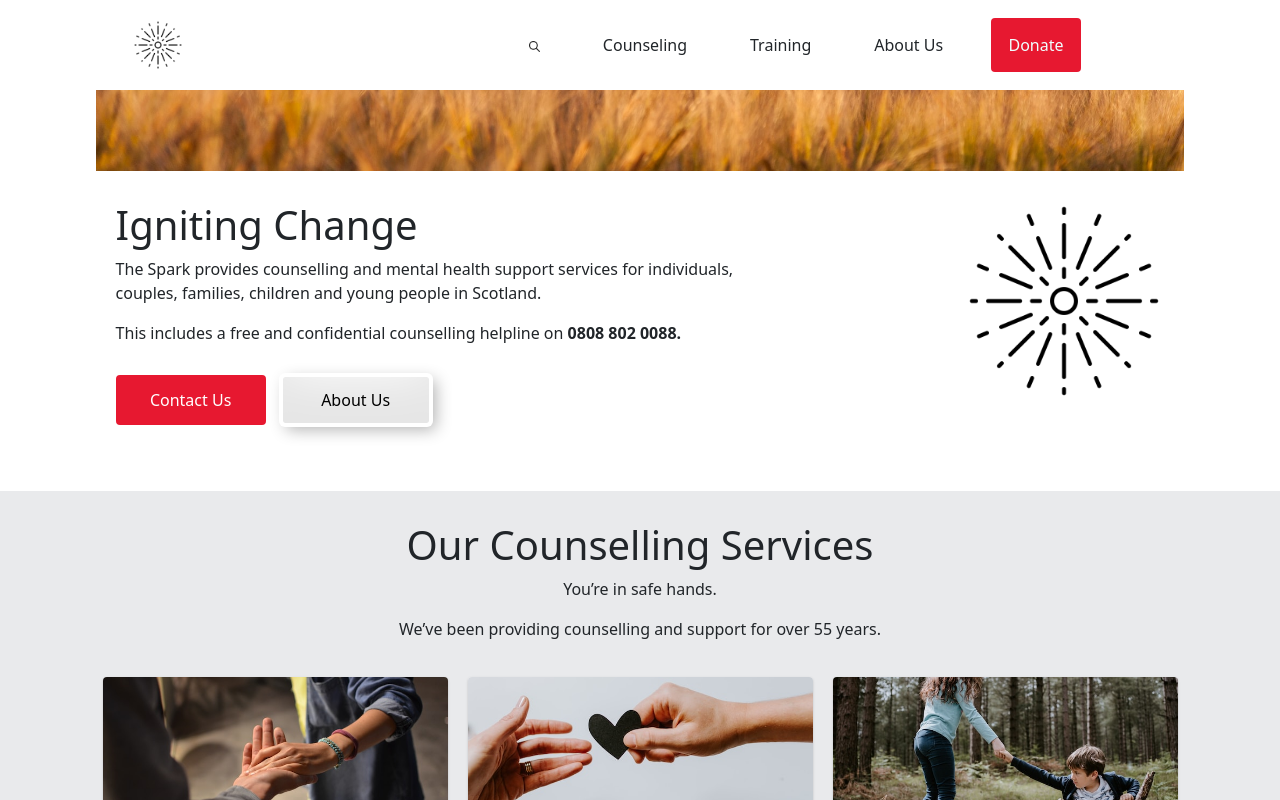
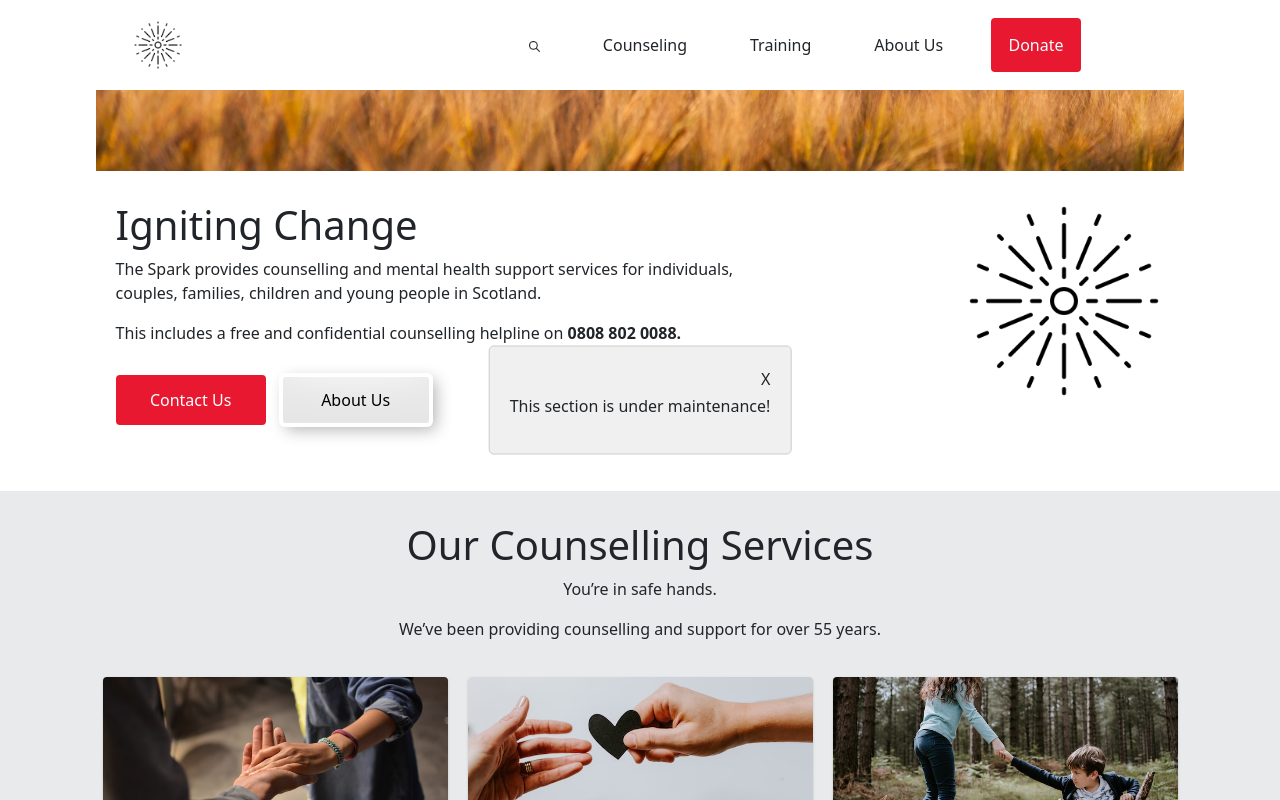
Before and after one commit to gines18/The_Spark, a React (Vite) app: page / in a window 1280 px wide. Both pictures are taken after a click on the button "About Us". Shown: the part 644-1444 px from the top of the page. Built offline with nearby package versions, Linux system fonts and the light colour scheme.

Commit message:
add popup window for About Us button in Blog component

```diff
--- a/src/components/Info.jsx
+++ b/src/components/Info.jsx
@@ -1,10 +1,16 @@
-import React from "react";
+import React, { useState } from "react";
 import "./Info.css";
 
 function Info() {
   let Call = () => {
     window.location.href = `tel:${4488020088}`;
   };
+
+  const [showBox, setClicked] = useState(false);
+
+  function donate() {
+    setClicked(!showBox)
+}
 
   return (
     <>
@@ -23,8 +29,24 @@ function Info() {
             <button id="info_button_contact" onClick={Call}>
               Contact Us
             </button>
-            <button id="info_button_about">About Us</button>
+            <button id="info_button_about" onClick={donate}>About Us</button>
+            {showBox && (
+        <>
+        <div>
+      <p id="popup_donation">
+       <span id="navbar_donate_button" onClick={donate}>X</span>
+       <p>
+      This section is under maintenance!
+       </p>
+        </p>
+
+      </div>
+
+      </>
+
+      )}
           </p>
+
         </div>
 
         <div>
--- a/src/components/Navbar.jsx
+++ b/src/components/Navbar.jsx
@@ -43,6 +43,7 @@ function Navbar() {
 
       )}
     </div>
+
     </div>
     </>
   );
```
